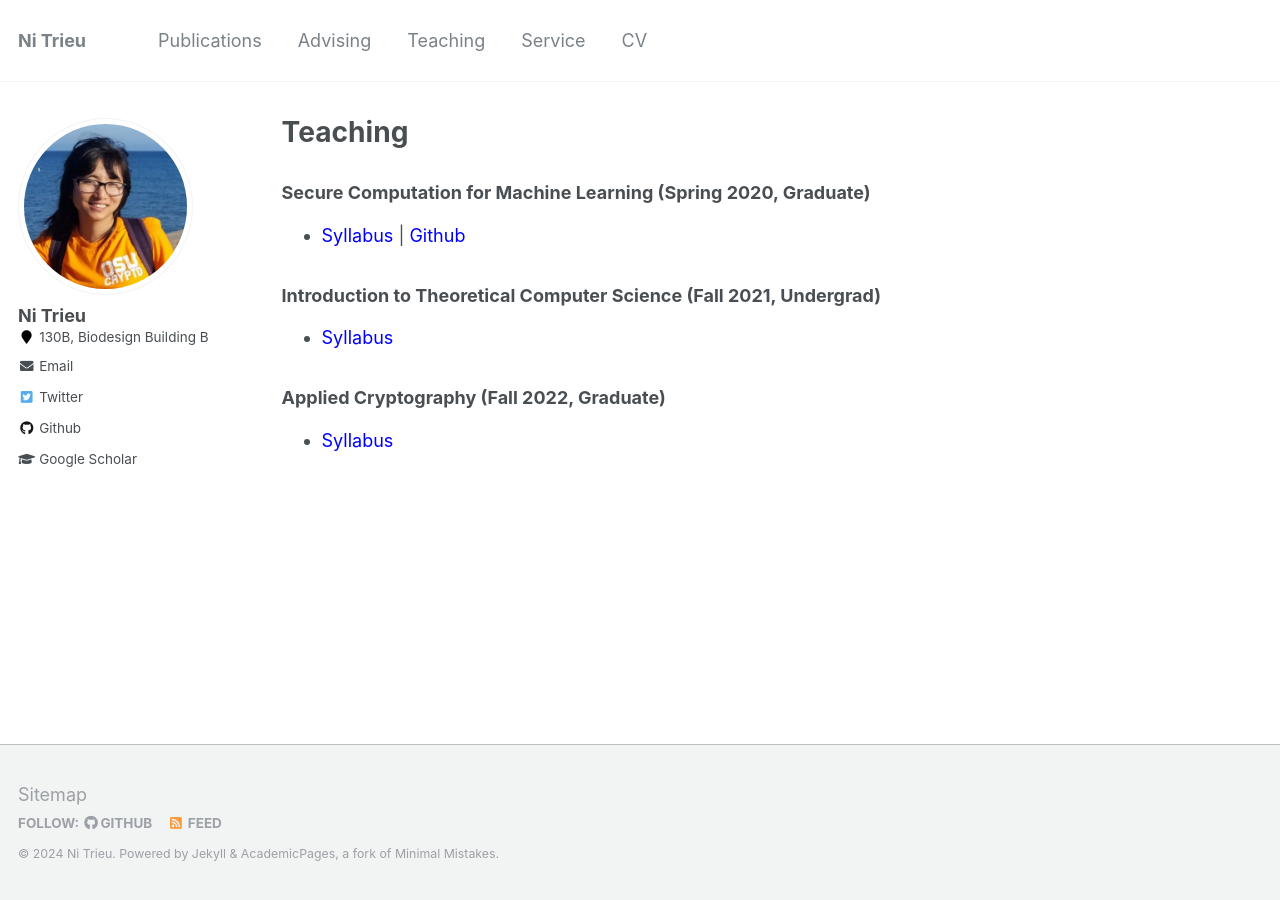
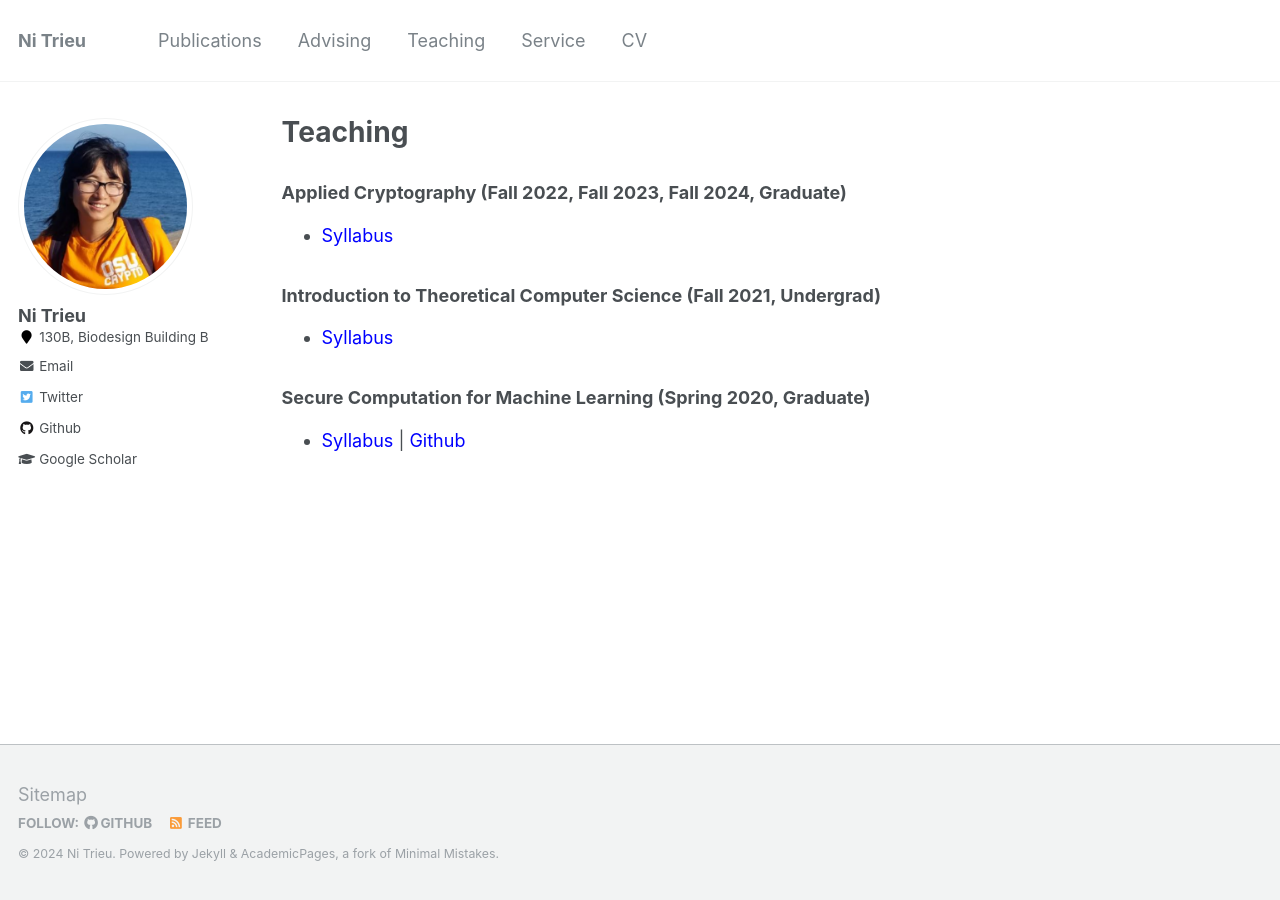
Before and after one commit to nitrieu/nitrieu.github.io, a Jekyll site: the page built from _pages/teaching.md, in a window 1280 px wide. Built offline with Jekyll 4.4.1, drawn with Linux system fonts in a browser that asks for light colours.

Commit message:
Update teaching.md

```diff
--- a/_pages/teaching.md
+++ b/_pages/teaching.md
@@ -5,18 +5,17 @@ permalink: /teaching/
 author_profile: true
 ---
 
+<h3>   Applied Cryptography  (Fall 2022, Fall 2023, Fall 2024, Graduate) </h3>
+<ul>
+   <li> <a href="http://nitrieu.github.io/files/CSE598-Spring21.pdf" style="color:blue; text-decoration: none">Syllabus </a>  </li>
+</ul>
+
+<h3>Introduction to Theoretical Computer Science  (Fall 2021, Undergrad)</h3>
+<ul>
+   <li> <a href="http://nitrieu.github.io/files/cse355.pdf" style="color:blue; text-decoration: none">Syllabus </a> </li>
+</ul>
+
 <h3>  Secure Computation for Machine Learning (Spring 2020, Graduate) </h3>
 <ul>
     <li> <a href="http://nitrieu.github.io/files/CSE598-Spring21.pdf" style="color:blue; text-decoration: none">Syllabus </a> | <a href="https://github.com/ASU-CSE598-SC4ML" style="color:blue; text-decoration: none">Github</a> </li>
 </ul>
-
-<h3>   Introduction to Theoretical Computer Science  (Fall 2021, Undergrad) </h3>
-<ul>
-   <li> <a href="http://nitrieu.github.io/files/cse355.pdf" style="color:blue; text-decoration: none">Syllabus </a> </li>
-</ul>
-
-
-<h3>   Applied Cryptography  (Fall 2022, Graduate) </h3>
-<ul>
-   <li> <a href="http://nitrieu.github.io/files/CSE598-Spring21.pdf" style="color:blue; text-decoration: none">Syllabus </a>  </li>
-</ul>
```
